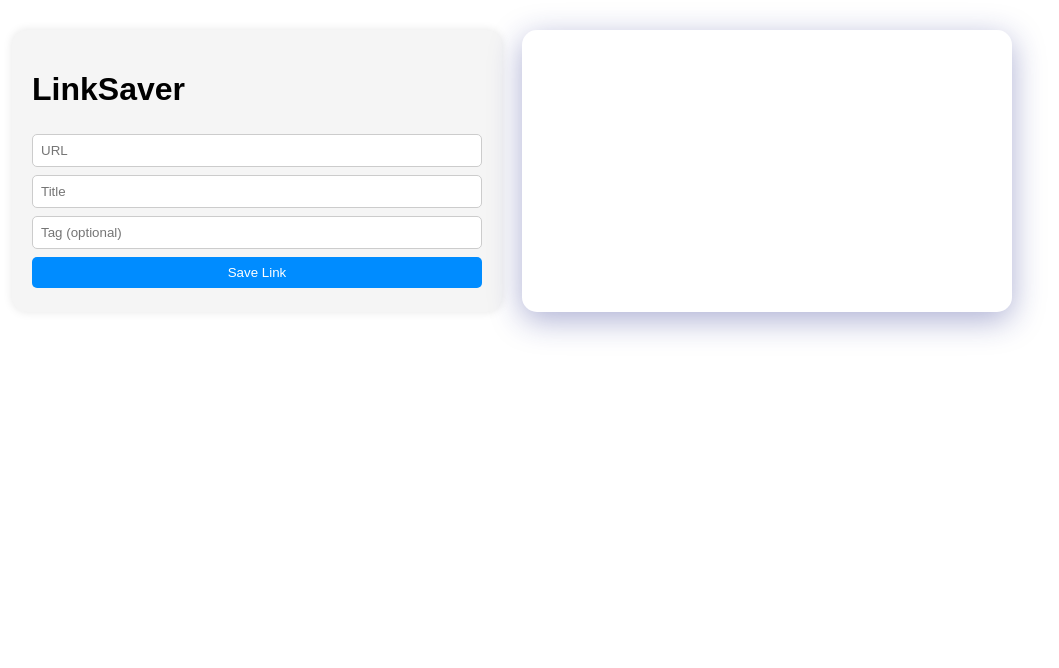
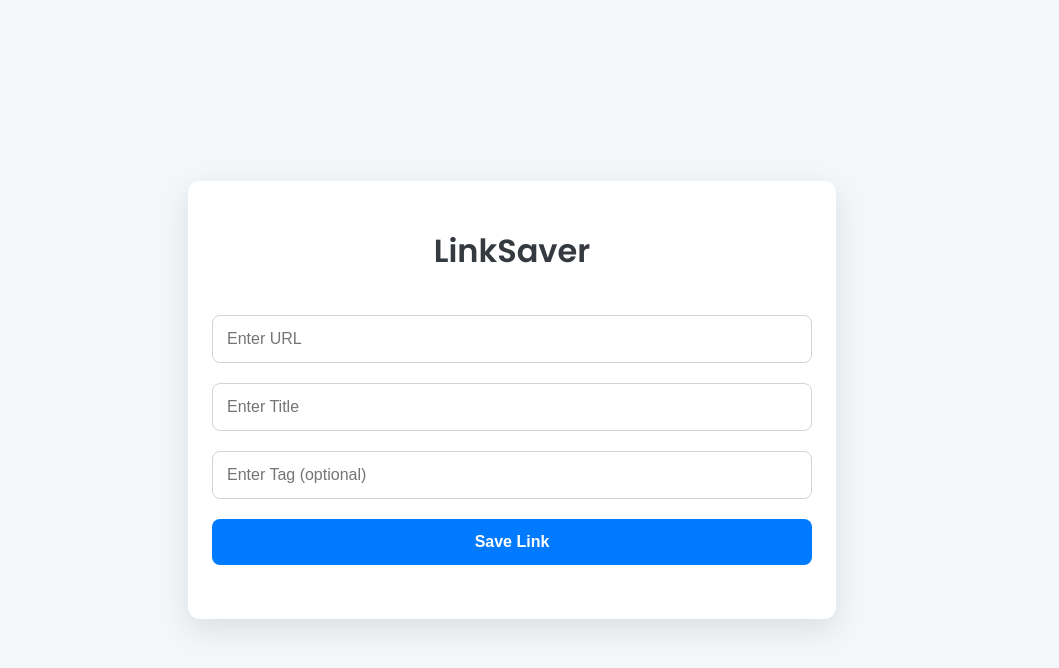
Before and after one commit to UdeshMadhawa/linkSaver-Devops, a plain HTML site: page index.html in a window 1280 px wide. Shown: the whole page, without its empty margins (128-1187 px from the left). Drawn offline with Linux system fonts and the light colour scheme; no server answers.

Commit message:
update layout and design

```diff
--- a/index.html
+++ b/index.html
@@ -4,84 +4,149 @@
   <meta charset="UTF-8" />
   <meta name="viewport" content="width=device-width, initial-scale=1.0" />
   <title>LinkSaver</title>
+
+  <!-- Google Fonts for Elegant Typography -->
+  <link href="https://fonts.googleapis.com/css2?family=Poppins:wght@400;500;600&display=swap" rel="stylesheet">
+
   <style>
     body {
-      font-family: sans-serif;
-      max-width: 1000px;
-      margin: 20px auto;
-      padding: 10px;
+      margin: 0;
+      padding: 0;
+      background-color: #f4f7fa; /* Soft background */
+      font-family: 'Poppins', sans-serif;
       display: flex;
-      gap: 20px;
-      flex-wrap: wrap;
+      justify-content: center;
+      align-items: center;
+      min-height: 100vh;
     }
 
-    .form-container, .links-container {
-      flex: 1;
-      padding: 20px;
-      border-radius: 15px;
-      box-sizing: border-box;
+    .container {
+      max-width: 600px;
+      background-color: #ffffff; /* Clean card background */
+      border-radius: 12px;
+      padding: 24px;
+      box-shadow: 0 10px 30px rgba(0, 0, 0, 0.1);
+      width: 100%;
+      position: relative;
     }
 
-    .form-container {
-      background-color: #f5f5f5;
-      box-shadow: 0 0 10px rgba(0, 0, 0, 0.1);
+    h1 {
+      color: #343a40;
+      font-size: 2rem;
+      text-align: center;
+      margin-bottom: 30px;
+    }
+
+    input, button {
+      padding: 14px;
+      margin: 10px 0;
+      width: 100%;
+      font-size: 16px;
+      border-radius: 8px;
+      border: 1px solid #ced4da;
+      box-sizing: border-box;
+      transition: all 0.3s ease-in-out;
+    }
+
+    input:focus, button:focus {
+      outline: none;
+      border-color: #007bff;
+    }
+
+    button {
+      background-color: #007bff;
+      color: white;
+      border: none;
+      cursor: pointer;
+      font-weight: bold;
+    }
+
+    button:hover {
+      background-color: #0056b3;
+      transform: translateY(-2px);
+    }
+
+    /* WhatsApp-style message bubble for links */
+    .link-item {
+      background-color: #e0f7fa; /* Light cyan for bubbles */
+      border-radius: 20px;
+      padding: 10px 20px;
+      margin: 5px;
+      display: inline-block;
+      max-width: 80%;
+      font-size: 16px;
+      color: #00796b;
+      box-shadow: 0 4px 10px rgba(0, 0, 0, 0.1);
+      word-wrap: break-word;
+      white-space: normal;
+    }
+
+    .link-item a {
+      color: #00796b;
+      text-decoration: none;
+      font-weight: 500;
+    }
+
+    .link-item a:hover {
+      text-decoration: underline;
     }
 
     .links-container {
-      background: rgba(255, 255, 255, 0.2);
-      backdrop-filter: blur(10px);
-      box-shadow: 0 8px 32px 0 rgba(31, 38, 135, 0.37);
-      color: #000;
-      max-height: 80vh;
+      max-height: 200px;
       overflow-y: auto;
+      margin-top: 10px;
+      margin-bottom: 10px;
+      display: flex;
+      flex-wrap: wrap;
+      gap: 10px;
     }
 
-    input, button {
-      padding: 8px;
-      margin: 4px 0;
-      width: 100%;
-      border-radius: 5px;
-      border: 1px solid #ccc;
-      box-sizing: border-box;
+    /* Centering links inside the container */
+    .link-item-wrapper {
+      display: flex;
+      flex-wrap: wrap;
+      justify-content: flex-start;
     }
 
-    button {
-      background-color: #008cff;
-      color: white;
-      border: none;
-      cursor: pointer;
+    .link-item-wrapper .link-item {
+      margin: 5px;
     }
 
-    .link-item {
-      border-bottom: 1px solid #ccc;
-      padding: 10px 0;
+    /* Scrollbar style */
+    .links-container::-webkit-scrollbar {
+      width: 8px;
     }
 
-    a {
-      color: #007bff;
-      text-decoration: none;
+    .links-container::-webkit-scrollbar-thumb {
+      background-color: #007bff;
+      border-radius: 10px;
     }
 
-    a:hover {
-      text-decoration: underline;
+    .links-container::-webkit-scrollbar-track {
+      background-color: #f1f1f1;
     }
+
   </style>
+
+  <!-- Firebase SDKs -->
   <script src="https://www.gstatic.com/firebasejs/9.6.10/firebase-app-compat.js"></script>
   <script src="https://www.gstatic.com/firebasejs/9.6.10/firebase-firestore-compat.js"></script>
+
+  <!-- Firebase Config -->
   <script src="firebaseConfig.js"></script>
+
+  <!-- Your Script -->
   <script defer src="script.js"></script>
 </head>
 <body>
-  <div class="form-container">
+  <div class="container">
     <h1>LinkSaver</h1>
-    <input type="text" id="url" placeholder="URL" />
-    <input type="text" id="title" placeholder="Title" />
-    <input type="text" id="tag" placeholder="Tag (optional)" />
+    <input type="text" id="url" placeholder="Enter URL" />
+    <input type="text" id="title" placeholder="Enter Title" />
+    <input type="text" id="tag" placeholder="Enter Tag (optional)" />
     <button onclick="saveLink()">Save Link</button>
-  </div>
 
-  <div class="links-container" id="links">
-    <!-- Saved links will be displayed here -->
+    <div class="links-container" id="links"></div>
   </div>
 </body>
 </html>
--- a/script.js
+++ b/script.js
@@ -15,14 +15,16 @@ async function saveLink() {
     createdAt: firebase.firestore.FieldValue.serverTimestamp()
   });
 
+  // Clear inputs after saving
   document.getElementById('url').value = '';
   document.getElementById('title').value = '';
   document.getElementById('tag').value = '';
 }
 
+// Fetch and display links from Firebase
 db.collection('links').orderBy('createdAt', 'desc').onSnapshot(snapshot => {
   const linksContainer = document.getElementById('links');
-  linksContainer.innerHTML = '';
+  linksContainer.innerHTML = ''; // Clear container before re-rendering
   snapshot.forEach(doc => {
     const data = doc.data();
     linksContainer.innerHTML += `
```
